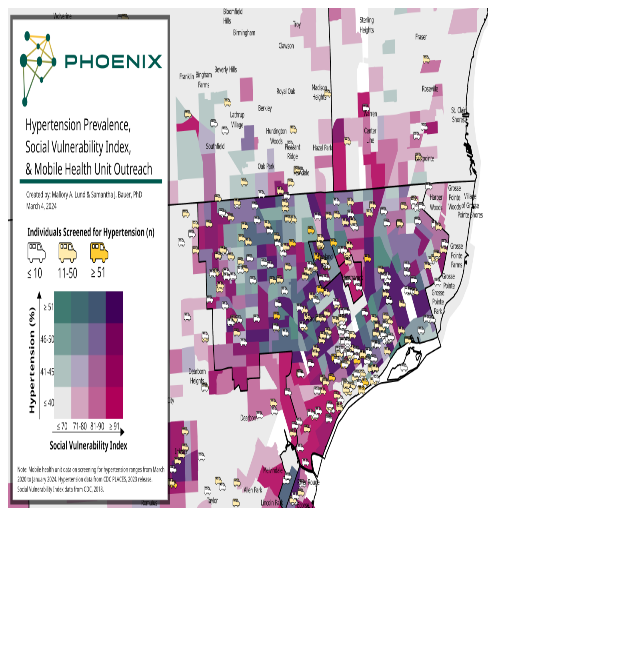
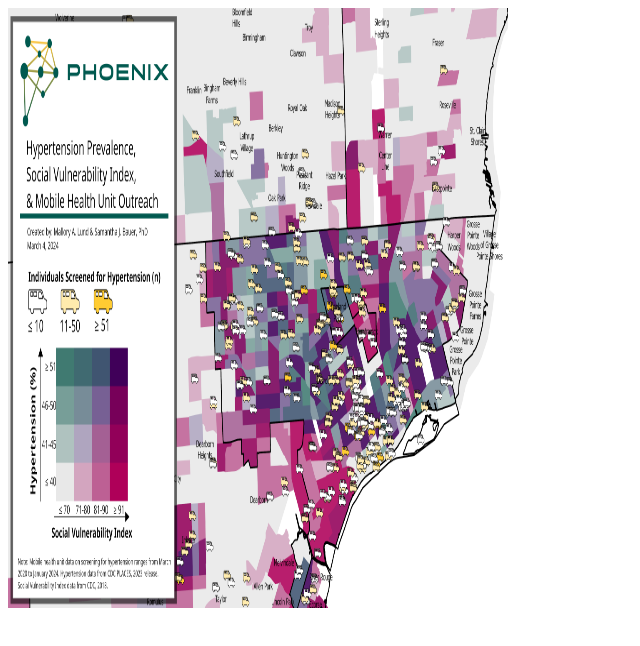
Before and after one commit to jss37/map, a plain HTML site: page index.html in a window 1280 px wide. Shown: the whole page, without its empty margins (0-640 px from the left). Drawn offline with Linux system fonts and the light colour scheme.

Commit message:
Update index.html

```diff
--- a/index.html
+++ b/index.html
@@ -5,6 +5,6 @@
     <title>Map Tool</title>
 </head>
 <body>
-    <img src="mhumappipeline_htn_2024March4.png" height="500px" width="480px">
+    <img src="mhumappipeline_htn_2024March4.png" style="width:500px;height:600px;">
 </body>
 </html>
```
